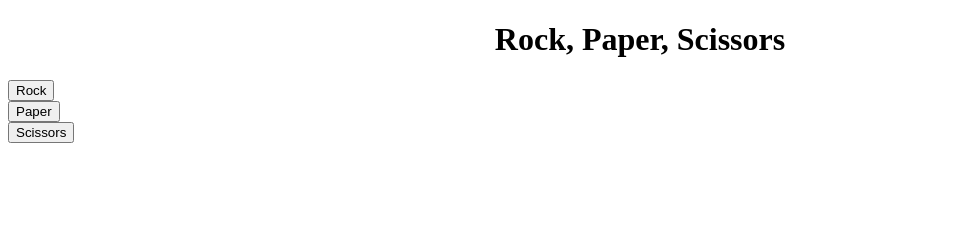
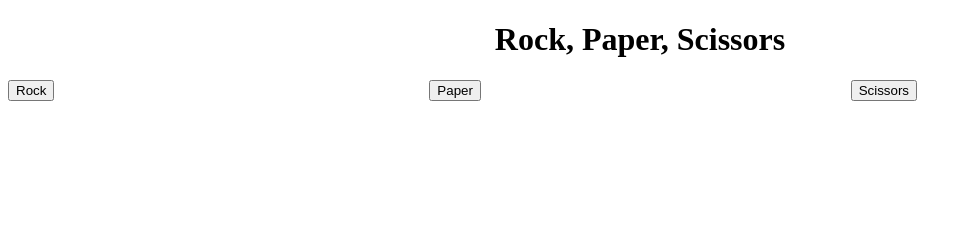
Before and after one commit to acaalim/rock-paper-scissors, a plain HTML site: page index.html in a window 1280 px wide. Shown: the whole page, without its empty margins (0-972 px from the left). Drawn offline with Linux system fonts and the light colour scheme.

Commit message:
Modified CSS
Created a display grid

```diff
--- a/style.css
+++ b/style.css
@@ -3,5 +3,23 @@ h1 {
 }
 
 main {
+    height: 20vh;
+    display: grid;
+    grid-template-columns: 1fr 1fr 1fr;
+    grid-template-rows: 1fr;
+    grid-template-areas:
+    "box1 box2 box3";
+}
+
+.box1 {
+    grid-area: box1;
 
 }
+
+.box2 {
+    grid-area: box2;
+}
+
+.box3 {
+    grid-area: box3;
+}
```
